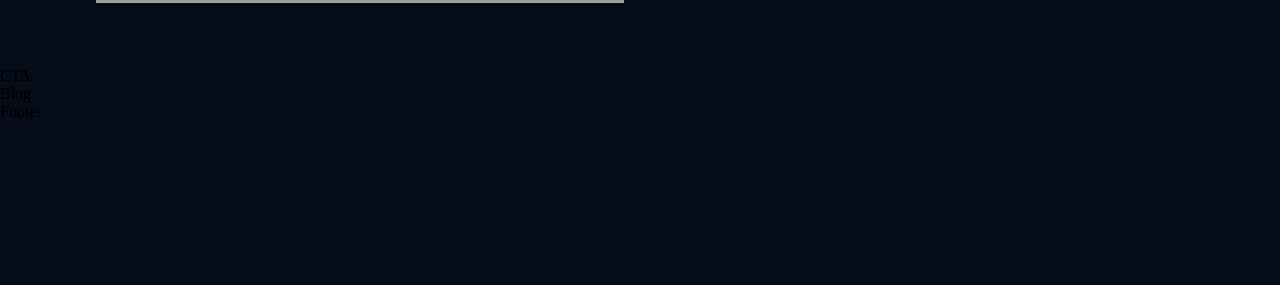
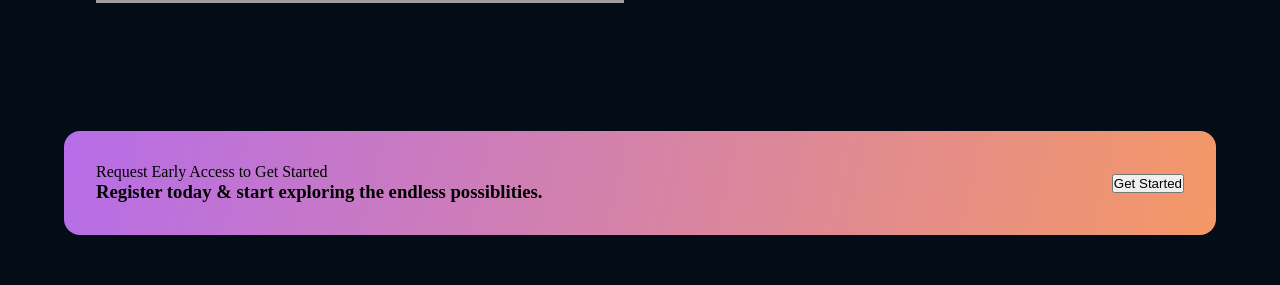
Before and after one commit to DavidAsrorxonov/X-3, a React (Vite) app: page / in a window 1280 px wide. Shown: the part 2648-2933 px from the top of the page. Before the commit the page ends 2769 px from the top, so only its background shows below. Built offline with nearby package versions, Linux system fonts and the light colour scheme; grey boxes are pictures that could not be loaded.

Commit message:
Add CTA component with layout and styling for call-to-action section

```diff
--- a/src/components/cta/CTA.css
+++ b/src/components/cta/CTA.css
@@ -0,0 +1,11 @@
+.gpt3__cta {
+  display: flex;
+  justify-content: space-between;
+  align-items: center;
+  flex-direction: row;
+
+  padding: 2rem;
+  margin: 4rem;
+  border-radius: 1rem;
+  background: var(--gradient-bar);
+}
--- a/src/components/cta/CTA.jsx
+++ b/src/components/cta/CTA.jsx
@@ -2,7 +2,17 @@ import React from "react";
 import "./CTA.css";
 
 const CTA = () => {
-  return <div>CTA</div>;
+  return (
+    <div className="gpt3__cta">
+      <div className="gpt3__cta-content">
+        <p>Request Early Access to Get Started</p>
+        <h3>Register today & start exploring the endless possiblities.</h3>
+      </div>
+      <div className="gpt3__cta-btn">
+        <button type="button">Get Started</button>
+      </div>
+    </div>
+  );
 };
 
 export default CTA;
```
